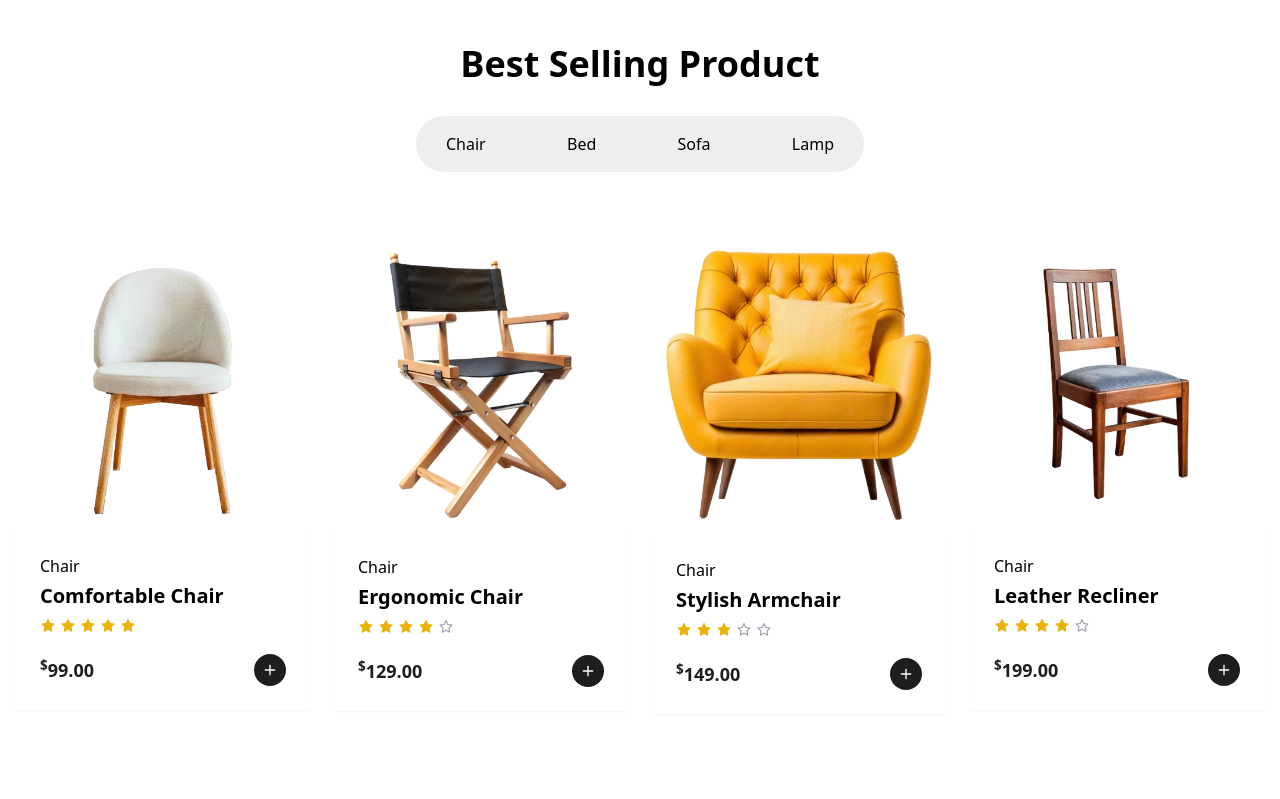
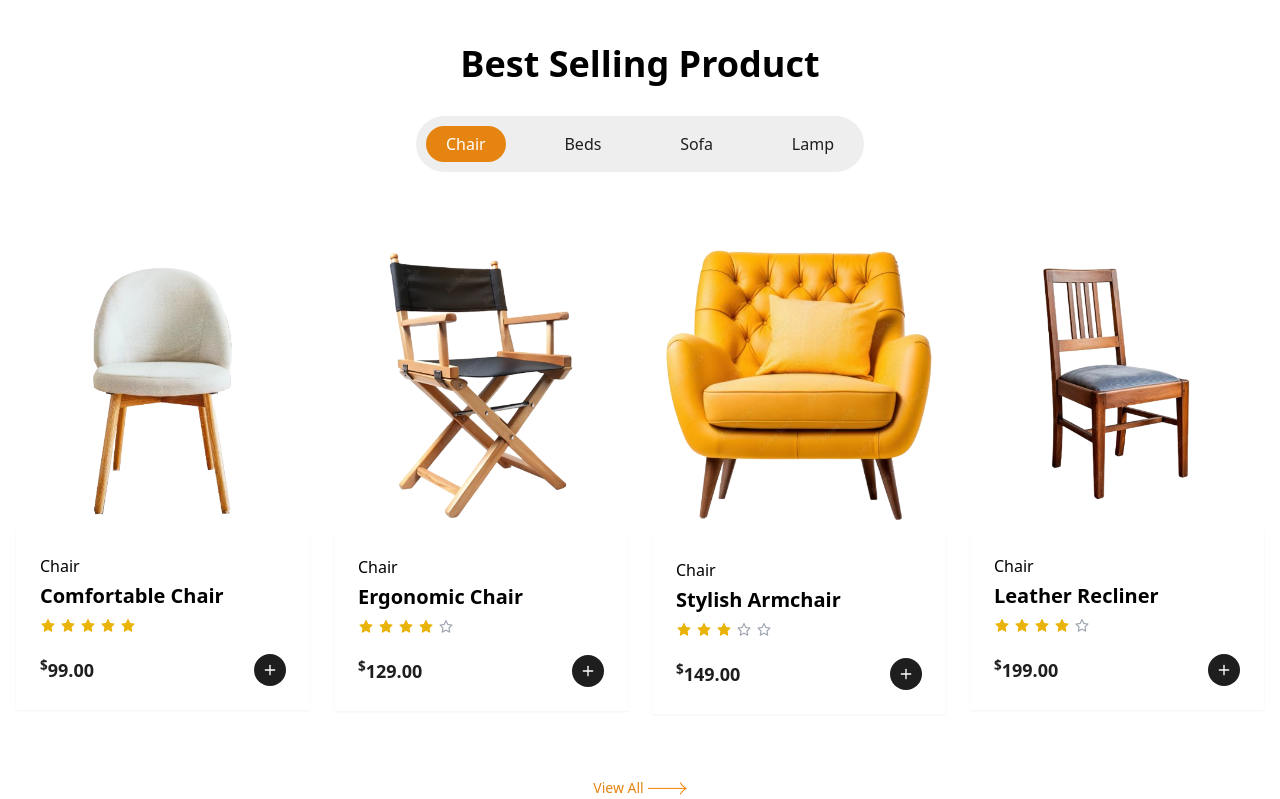
Before and after one commit to hridoy997/panto-furniture, a React (Vite) app: page / in a window 1280 px wide. Shown: the part 1220-2019 px from the top of the page. Built offline with nearby package versions, Linux system fonts and the light colour scheme.

Commit message:
Product Filtering and View More Products

```diff
--- a/src/Components/Button/Button.jsx
+++ b/src/Components/Button/Button.jsx
@@ -1,8 +1,8 @@
 import Button_Icon from '../../assets/button-icon.png';
 
-const Button = ({text}) => {
+const Button = ({text, onClick}) => {
     return (
-        <button className="text-sm text-primary flex items-center gap-1">
+        <button className="text-sm text-primary flex items-center gap-1" onClick={onClick}>
             {text}
             <img src={Button_Icon} alt="arrow-right" />
         </button>
--- a/src/Pages/Shop/ProductCart.jsx
+++ b/src/Pages/Shop/ProductCart.jsx
@@ -3,7 +3,6 @@ import Rating from "../../Components/Rating/Rating";
 import { getImgUrl } from "../../Utils/getImageURL";
 
 const ProductCart = ({product}) => {
-    console.log(product);
     return (
         <div>
             <div className='bg-[#FFFFFF] '>
--- a/src/Pages/Shop/Products.jsx
+++ b/src/Pages/Shop/Products.jsx
@@ -1,9 +1,23 @@
+import { useState } from 'react';
 import { products } from '../../Utils/Products';
 import ProductCart from './ProductCart';
+import Button from '../../Components/Button/Button';
 
 const Products = ({ headLine }) => {
 
-    const categories = ["Chair","Bed", "Sofa", "Lamp"];
+    const categories = ["Chair","Beds", "Sofa", "Lamp"];
+    const [selectedCategory, setSelectedCategory] = useState("Chair");
+    const [visibleProducts, setVisibleProducts] = useState(4);
+    const filteredProducts = products.filter(product => product.category === selectedCategory);
+
+    const handleCategoryClick = (category) => {
+        setSelectedCategory(category);
+    }
+
+    const handleLoadMore = () => {
+        setVisibleProducts(prevVisibleProducts => prevVisibleProducts + 4);
+        console.log("clicked button")
+    }
 
     return (
         <div>
@@ -13,7 +27,16 @@ const Products = ({ headLine }) => {
                 <div className='bg-[#EEEEEE] max-w-md mx-auto sm:rounded-full md:p-2.5 py-5 mb-16'>
                     <div className='flex flex-col md:flex-row items-center md:justify-between justify-center gap-4'>
                         {categories.map((category, index) => (
-                            <button key={index} className={`py-1.5 sm:px-5 px-8 rounded-full hover:bg-primary hover:text-white transition-colors`}>
+                            <button
+                                key={index}
+                                className={`py-1.5 sm:px-5 px-8 rounded-full hover:bg-primary hover:text-white transition-colors ${
+                                    selectedCategory === category ? 'bg-primary text-white' : 'text-secondary'
+                                }`}
+                                onClick={() => {
+                                    handleCategoryClick(category)
+                                    setVisibleProducts(4)
+                                }}
+                            >
                                 {category}
                             </button>
                         ))}
@@ -22,11 +45,19 @@ const Products = ({ headLine }) => {
                 {/* products grid */}
                 <div className='grid grid-cols-1 sm:grid-cols-2 md:grid-cols-3 lg:grid-cols-4 gap-6 mb-16'>
                     {
-                        products.map((product, index) => (
+                        filteredProducts.slice(0, visibleProducts).map((product, index) => (
                             <ProductCart key={index} product={product} />
                         ))
                     }
                 </div>
+                {/* load more button */}
+                {
+                    visibleProducts < filteredProducts.length && (
+                        <div className='flex justify-center items-center mt-8'>
+                            <Button onClick={() => handleLoadMore()} text="View All" />
+                        </div>
+                    )
+                }
             </div>
         </div>
     );
```
